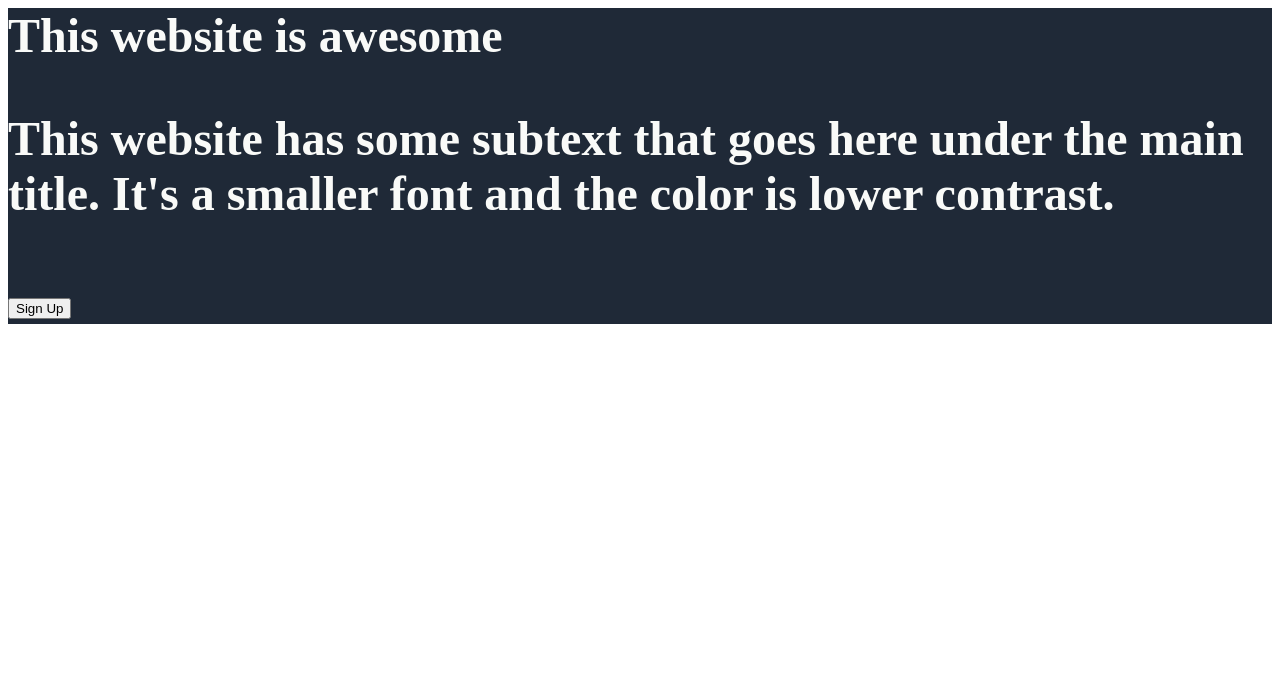
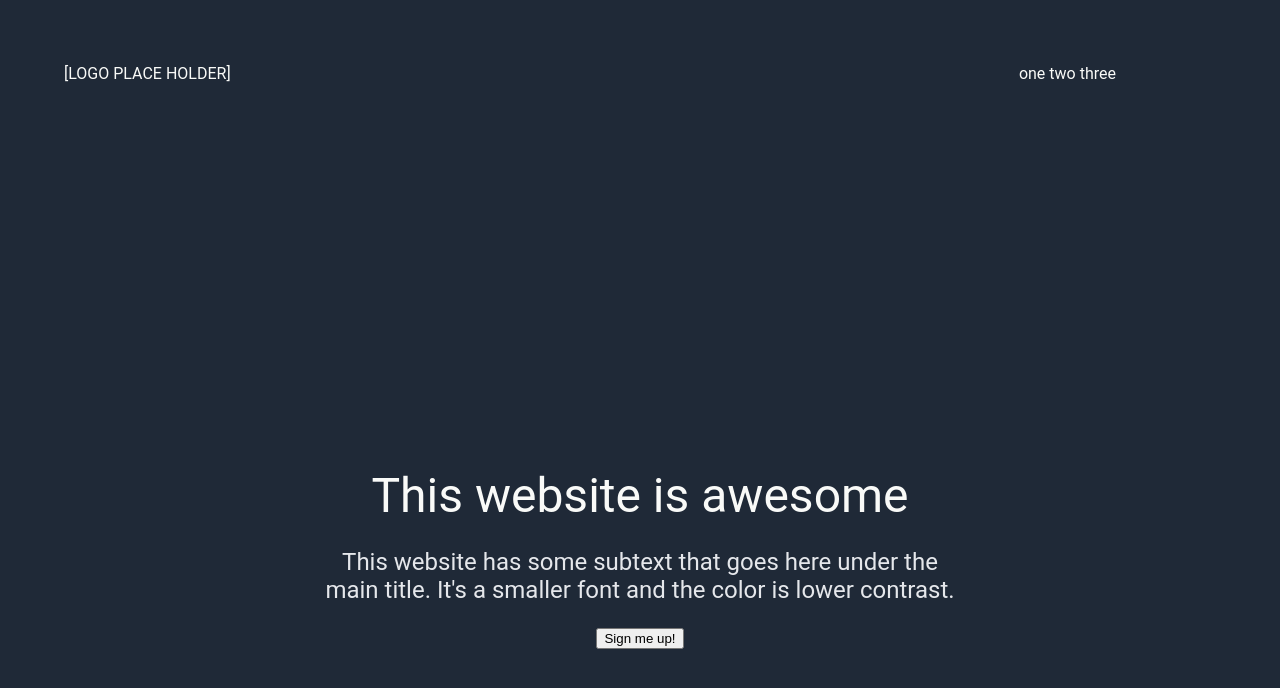
Before and after one commit to stxdy/odin-landing-page, a plain HTML site: page index.html in a window 1280 px wide. Drawn offline with Linux system fonts and the light colour scheme.

Commit message:
added navigation bar and hero content - work in progress.
?

```diff
--- a/index.html
+++ b/index.html
@@ -9,25 +9,30 @@
 
 </head>
 <body>
-    <header class="SectionOne">
-        <div class="header main">This website is awesome
-            <p class="header secondary">This website has some subtext that goes here under the main title. It's a smaller font and the color is lower contrast.</p>
-            <button class="buttonSignUp">Sign Up</button>
-        </div>
+    <div class="container">
+        <nav class="box navbar">
+            <div class="header-logo">[LOGO PLACE HOLDER]</div>
+            <div class="header-link">
+                <a>one</a>
+                <a>two</a>
+                <a>three</a>
+            </div>
+        </nav>
+    <div class="box hero">
+        <div  class="hero-main">This website is awesome</div>
+        <p class="hero-subtext">This website has some subtext that goes here under the main title. It's a smaller font and the color is lower contrast.</p>
+        <button class="hero-button">Sign me up!</button>
+     </div>
 
 
 
-    </header>
-
-    <header class="SectionTwo">
 
 
-    </header>
-
-    <header class="SectionThree">
 
 
-    </header>
+    </div>
+
+
 
 
 
--- a/styles.css
+++ b/styles.css
@@ -1,10 +1,62 @@
-.SectionOne {
-    background-color: #1F2937;
-    padding:
+/*
+dark background color
+#1F2937
+
+header main text
+
+
+
+#F9FAF8
+
+#E5E7EB
+
+
+*/
+
+body {
+    background-color: #FFFFFF;
+    padding: 0;
+    margin: 0;
+    text-align: center;
+    font-family: 'Roboto', arial;
 }
 
-.header {
+.container {
+    display: flex;
+    flex-direction: column;
+}
+
+.navbar {
+    display: flex;
+    background-color: #1F2937;
+    color: #F9FAF8;
+    padding: 4em;
+}
+
+.header-link {
+    padding: 0px 100px 0px 0px;
+    margin-left: auto;
+}
+
+.header-logo {
+    margin-right: auto;
+}
+
+.hero {
+    display:  block;
+    background-color: #1F2937;
+    justify-content: center;
+    padding: 20em;
+}
+
+.hero-main {
     color: #F9FAF8;
     font-size: 48px;
-    font-weight: bolder;
+
 }
+
+.hero-subtext {
+    color: #E5E7EB;
+    font-size: 24px;
+
+}
```
Also changed, not shown: colors_and_stuff.png (added), odin-project.png (added).
